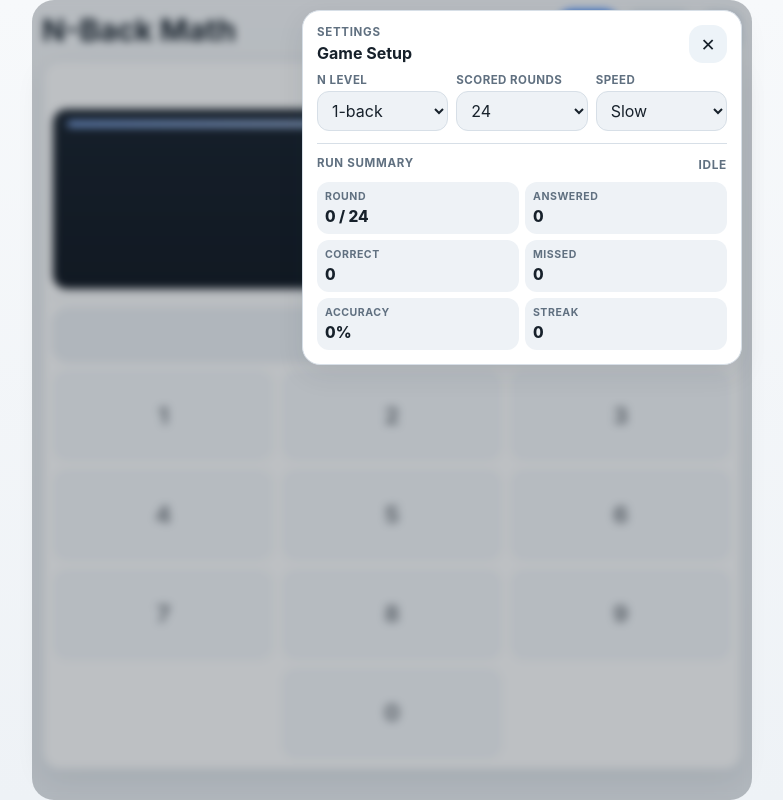
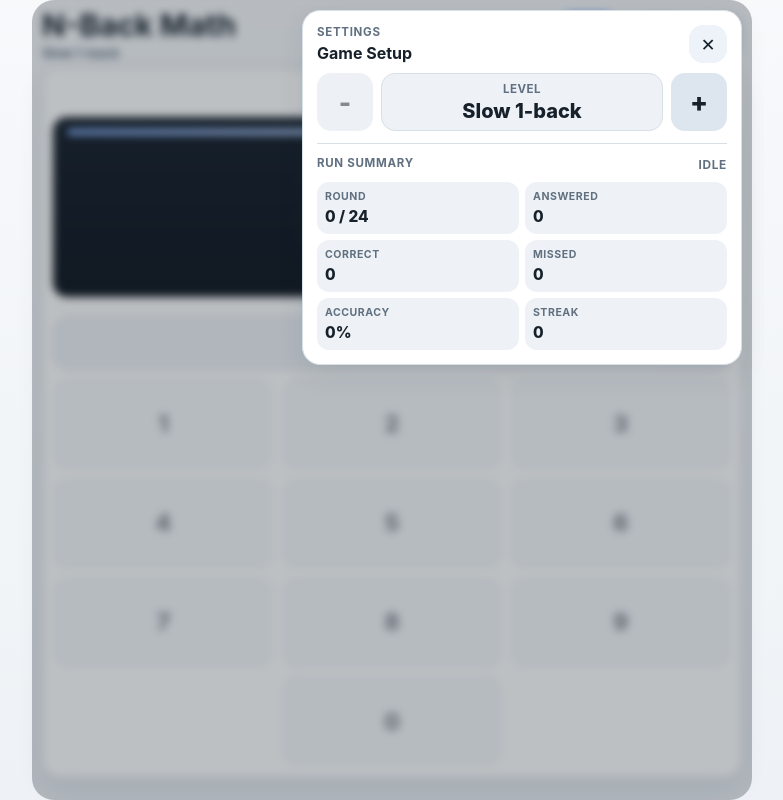
Before and after one commit to zeulewan/n-back-math, a plain HTML site: page index.html in a window 1280 px wide. Both pictures are taken after a click on the button "Open settings". Shown: the whole page, without its empty margins (248-1031 px from the left). Drawn offline with Linux system fonts and the light colour scheme.

Commit message:
Replace settings with level stepper

```diff
--- a/app.js
+++ b/app.js
@@ -2,6 +2,7 @@ const elements = {
   resultBadge: document.getElementById("result-badge"),
   phaseBadge: document.getElementById("phase-badge"),
   problemDisplay: document.getElementById("problem-display"),
+  currentLevelLabel: document.getElementById("current-level-label"),
   timerFill: document.getElementById("timer-fill"),
   answerValue: document.getElementById("answer-value"),
   clearButton: document.getElementById("clear-btn"),
@@ -19,18 +20,30 @@ const elements = {
   closeSettingsButton: document.getElementById("close-settings-btn"),
   settingsSheet: document.getElementById("settings-sheet"),
   settingsScrim: document.getElementById("settings-scrim"),
-  nLevel: document.getElementById("n-level"),
-  rounds: document.getElementById("rounds"),
-  answerMs: document.getElementById("answer-ms"),
+  levelDownButton: document.getElementById("level-down-btn"),
+  levelUpButton: document.getElementById("level-up-btn"),
+  levelValue: document.getElementById("level-value"),
 };
 
 const KEY_LAYOUT = ["1", "2", "3", "4", "5", "6", "7", "8", "9", "0"];
+const MAX_N_BACK = 12;
+const LEVELS = Array.from({ length: MAX_N_BACK * 2 }, (_, index) => {
+  const nBack = Math.floor(index / 2) + 1;
+  const isFast = index % 2 === 1;
+
+  return {
+    nBack,
+    speedLabel: isFast ? "Fast" : "Slow",
+    answerMs: isFast ? 3000 : 4000,
+  };
+});
 
 const state = {
   gameActive: false,
   acceptingAnswer: false,
   settingsOpen: false,
   phase: "idle",
+  levelIndex: 0,
   nBack: 1,
   totalRounds: 24,
   answerMs: 4000,
@@ -52,7 +65,7 @@ const state = {
 function init() {
   buildKeypad();
   bindEvents();
-  syncSettingsFromControls();
+  applyLevelSettings();
   render();
 }
 
@@ -85,13 +98,8 @@ function bindEvents() {
   elements.settingsButton.addEventListener("click", toggleSettings);
   elements.closeSettingsButton.addEventListener("click", closeSettings);
   elements.settingsScrim.addEventListener("click", closeSettings);
-
-  [elements.nLevel, elements.rounds, elements.answerMs].forEach((control) => {
-    control.addEventListener("change", () => {
-      syncSettingsFromControls();
-      render();
-    });
-  });
+  elements.levelDownButton.addEventListener("click", () => adjustLevel(-1));
+  elements.levelUpButton.addEventListener("click", () => adjustLevel(1));
 
   window.addEventListener("keydown", (event) => {
     if (event.key === "Escape" && state.settingsOpen) {
@@ -125,17 +133,36 @@ function closeSettings() {
   render();
 }
 
-function syncSettingsFromControls() {
-  state.nBack = Number(elements.nLevel.value);
-  state.totalRounds = Number(elements.rounds.value);
-  state.answerMs = Number(elements.answerMs.value);
+function adjustLevel(delta) {
+  if (state.gameActive) {
+    return;
+  }
+
+  const nextIndex = Math.min(
+    Math.max(state.levelIndex + delta, 0),
+    LEVELS.length - 1,
+  );
+
+  if (nextIndex === state.levelIndex) {
+    return;
+  }
+
+  state.levelIndex = nextIndex;
+  applyLevelSettings();
+  render();
+}
+
+function applyLevelSettings() {
+  const level = LEVELS[state.levelIndex];
+  state.nBack = level.nBack;
+  state.answerMs = level.answerMs;
 }
 
 function startGame() {
   clearAllTimers();
   stopTimerBar();
   state.settingsOpen = false;
-  syncSettingsFromControls();
+  applyLevelSettings();
 
   state.gameActive = true;
   state.acceptingAnswer = false;
@@ -388,9 +415,12 @@ function render() {
   elements.answerValue.textContent = visibleAnswer;
   elements.answerValue.classList.toggle("empty", state.currentAnswer === "");
 
-  [elements.nLevel, elements.rounds, elements.answerMs].forEach((control) => {
-    control.disabled = state.gameActive;
-  });
+  const level = LEVELS[state.levelIndex];
+  elements.currentLevelLabel.textContent = formatLevel(level);
+  elements.levelValue.textContent = formatLevel(level);
+  elements.levelDownButton.disabled = state.gameActive || state.levelIndex === 0;
+  elements.levelUpButton.disabled =
+    state.gameActive || state.levelIndex === LEVELS.length - 1;
 
   elements.startButton.disabled = state.gameActive;
   elements.settingsButton.setAttribute(
@@ -405,6 +435,10 @@ function render() {
   });
   elements.clearButton.disabled =
     !state.acceptingAnswer || state.currentAnswer === "";
+}
+
+function formatLevel(level) {
+  return `${level.speedLabel} ${level.nBack}-back`;
 }
 
 function prettyPhase(phase) {
--- a/index.html
+++ b/index.html
@@ -7,7 +7,7 @@
       content="width=device-width, initial-scale=1, maximum-scale=1, user-scalable=no, viewport-fit=cover"
     />
     <title>N-Back Math</title>
-    <link rel="stylesheet" href="style.css?v=20260508a" />
+    <link rel="stylesheet" href="style.css?v=20260508d" />
   </head>
   <body>
     <main class="shell">
@@ -15,6 +15,7 @@
         <div class="hero-row">
           <div class="hero-copy">
             <h1>N-Back Math</h1>
+            <p class="current-level" id="current-level-label">Slow 1-back</p>
           </div>
 
           <div class="top-actions">
@@ -84,43 +85,27 @@
           </button>
         </div>
 
-        <div class="controls-grid">
-          <label>
-            <span>N Level</span>
-            <select id="n-level">
-              <option value="1" selected>1-back</option>
-              <option value="2">2-back</option>
-              <option value="3">3-back</option>
-              <option value="4">4-back</option>
-              <option value="5">5-back</option>
-              <option value="6">6-back</option>
-              <option value="7">7-back</option>
-              <option value="8">8-back</option>
-              <option value="9">9-back</option>
-              <option value="10">10-back</option>
-              <option value="11">11-back</option>
-              <option value="12">12-back</option>
-            </select>
-          </label>
-
-          <label>
-            <span>Scored Rounds</span>
-            <select id="rounds">
-              <option value="10">10</option>
-              <option value="15">15</option>
-              <option value="20">20</option>
-              <option value="24" selected>24</option>
-              <option value="30">30</option>
-            </select>
-          </label>
-
-          <label>
-            <span>Speed</span>
-            <select id="answer-ms">
-              <option value="4000" selected>Slow</option>
-              <option value="3000">Fast</option>
-            </select>
-          </label>
+        <div class="level-stepper" aria-label="Game level">
+          <button
+            class="level-button"
+            id="level-down-btn"
+            type="button"
+            aria-label="Decrease level"
+          >
+            -
+          </button>
+          <div class="level-readout">
+            <span>Level</span>
+            <strong id="level-value">Slow 1-back</strong>
+          </div>
+          <button
+            class="level-button"
+            id="level-up-btn"
+            type="button"
+            aria-label="Increase level"
+          >
+            +
+          </button>
         </div>
 
         <section class="settings-results">
@@ -159,6 +144,6 @@
       </section>
     </main>
 
-    <script src="app.js?v=20260508b"></script>
+    <script src="app.js?v=20260508e"></script>
   </body>
 </html>
--- a/style.css
+++ b/style.css
@@ -104,6 +104,14 @@ body {
   margin: 0;
   font-size: clamp(1.45rem, 4.4vw, 1.9rem);
   line-height: 1.05;
+}
+
+.current-level {
+  margin: 4px 0 0;
+  font-size: 0.82rem;
+  font-weight: 700;
+  line-height: 1.1;
+  color: var(--muted);
 }
 
 .top-actions {
@@ -485,10 +493,63 @@ select {
   color: var(--muted);
 }
 
-.controls-grid {
+.level-stepper {
   display: grid;
-  grid-template-columns: repeat(3, minmax(0, 1fr));
+  grid-template-columns: 56px minmax(0, 1fr) 56px;
   gap: 8px;
+  align-items: stretch;
+}
+
+.level-button {
+  min-height: 54px;
+  border: 0;
+  border-radius: 14px;
+  background: var(--icon-bg);
+  color: var(--text);
+  font-size: 1.65rem;
+  font-weight: 800;
+  cursor: pointer;
+  transition:
+    transform 120ms ease,
+    background 120ms ease;
+  touch-action: manipulation;
+}
+
+.level-button:hover:not(:disabled) {
+  transform: translateY(-1px);
+}
+
+.level-button:disabled {
+  opacity: 0.52;
+  cursor: default;
+}
+
+.level-readout {
+  min-width: 0;
+  display: flex;
+  flex-direction: column;
+  justify-content: center;
+  padding: 8px 12px;
+  border: 1px solid var(--line);
+  border-radius: 14px;
+  background: var(--panel-soft);
+  text-align: center;
+}
+
+.level-readout span {
+  display: block;
+  margin-bottom: 4px;
+  font-size: 0.72rem;
+  font-weight: 700;
+  color: var(--muted);
+  text-transform: uppercase;
+  letter-spacing: 0.04em;
+}
+
+.level-readout strong {
+  font-size: 1.25rem;
+  line-height: 1.1;
+  font-weight: 800;
 }
 
 .settings-results {
@@ -549,10 +610,6 @@ body.playing .hero-panel h1 {
     min-height: 150px;
   }
 
-  .controls-grid {
-    grid-template-columns: repeat(2, minmax(0, 1fr));
-  }
-
   .stats-grid {
     grid-template-columns: repeat(3, minmax(0, 1fr));
   }
@@ -579,7 +636,6 @@ body.playing .hero-panel h1 {
 }
 
 @media (max-width: 420px) {
-  .controls-grid,
   .stats-grid {
     grid-template-columns: repeat(2, minmax(0, 1fr));
   }
```
Also changed, not shown: README.md.
